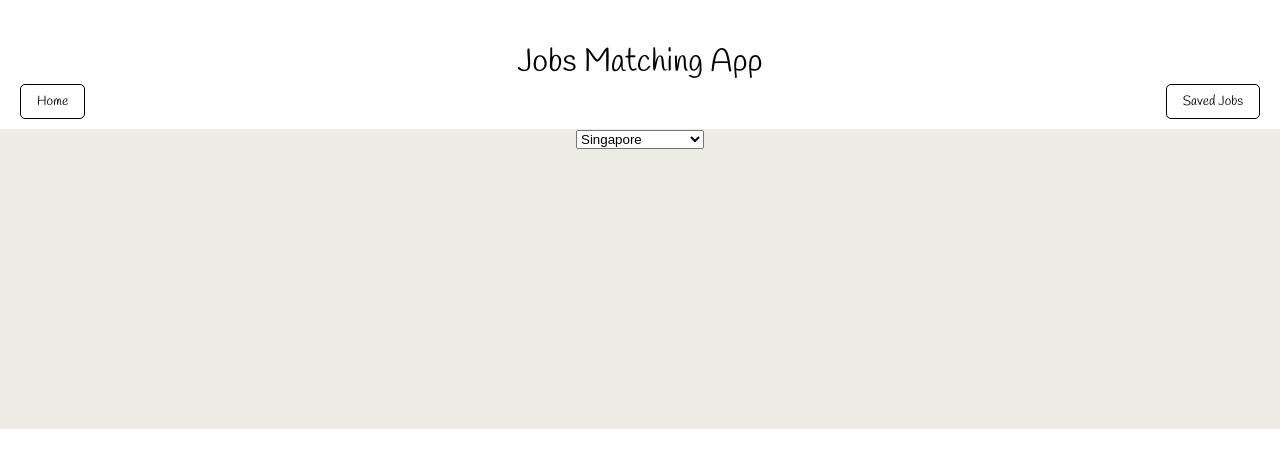
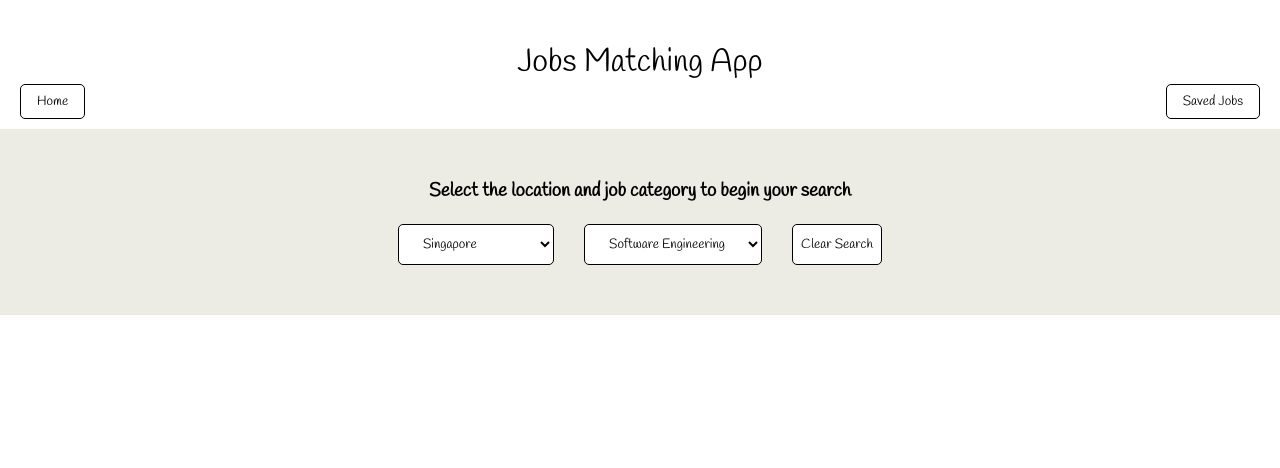
Before and after one commit to zwleileen/jobs-matching-app, a React (Vite) app: page /searchInputs in a window 1280 px wide. Shown: the top 468 px of the page. Built offline with nearby package versions, Linux system fonts and the light colour scheme; a web font is replaced by a local one.

Commit message:
finished css for search inputs

```diff
--- a/src/App.css
+++ b/src/App.css
@@ -33,5 +33,38 @@ button {
 .searchinputs {
   background-color: #EDECE4;
   width: 100%;
-  height: 300px;
+  display: flex;
+  flex-direction: column;
+  justify-content: center;
 }
+
+.searchinputs h3 {
+  margin-top: 50px;
+  margin-bottom: 20px;
+}
+
+.searchboxes {
+  display: flex;
+  justify-content: center;
+  margin-bottom: 50px;
+  margin-top: 0;
+  gap: 30px;
+}
+
+.searchboxes select {
+  font-family: "Handlee", serif;
+  margin: 0;
+  padding: 10px 20px;
+  border-radius: 5px;
+  border: 1px solid black;
+  background-color: white;
+}
+
+.searchboxes button {
+  font-family: "Handlee", serif;
+  margin: 0;
+  padding: 2px 8px;
+  border-radius: 5px;
+  border: 1px solid black;
+  background-color: white;
+}
--- a/src/components/SearchInputs/SearchInputs.jsx
+++ b/src/components/SearchInputs/SearchInputs.jsx
@@ -2,7 +2,12 @@ const SearchInputs = () => {
     return (
         <>
         <div className="searchinputs">
-        <select id="location" name="location" value="" ><option value="Singapore">Singapore</option><option value="Munich, Germany">Munich, Germany</option></select>
+        <h3>Select the location and job category to begin your search</h3>
+            <div className="searchboxes">
+            <select id="location" name="location" value="" ><option value="Singapore">Singapore</option><option value="Munich, Germany">Munich, Germany</option></select>
+            <select id="category" name="category" value="" ><option value="Software Engineering">Software Engineering</option><option value="HR">HR</option></select>
+            <button>Clear Search</button>
+            </div>
         </div>
         </>
     )
```
